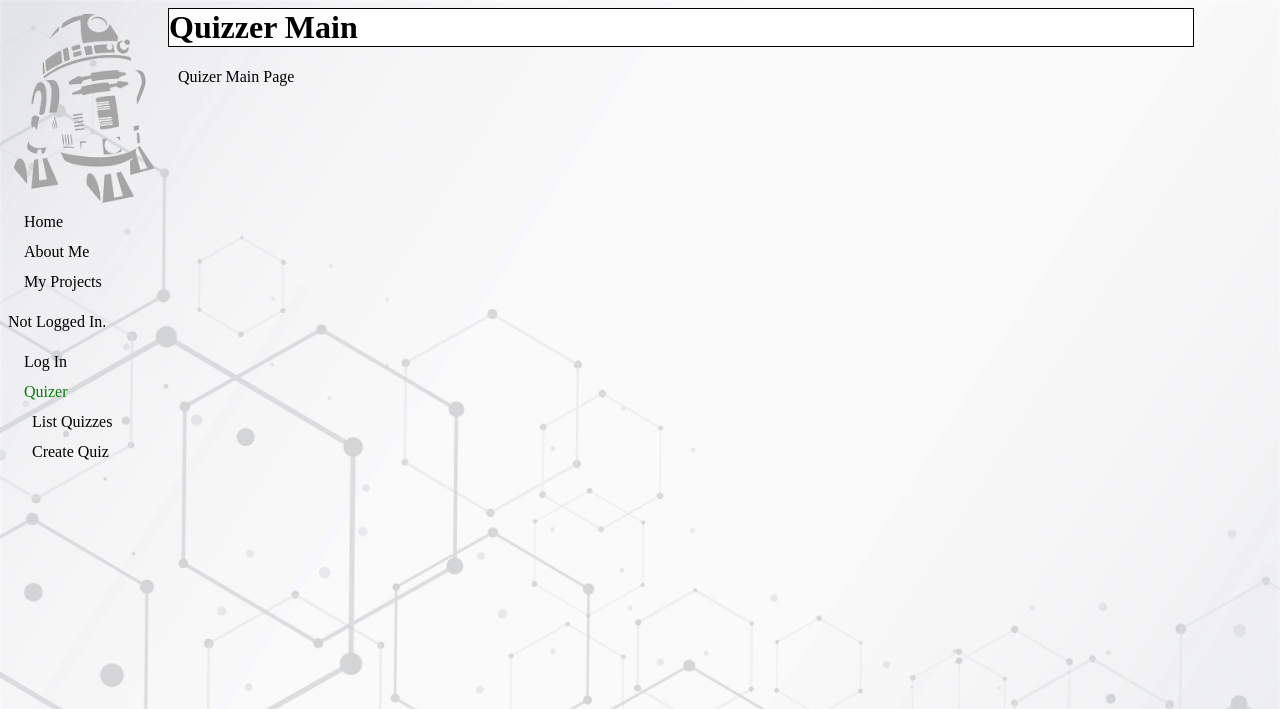
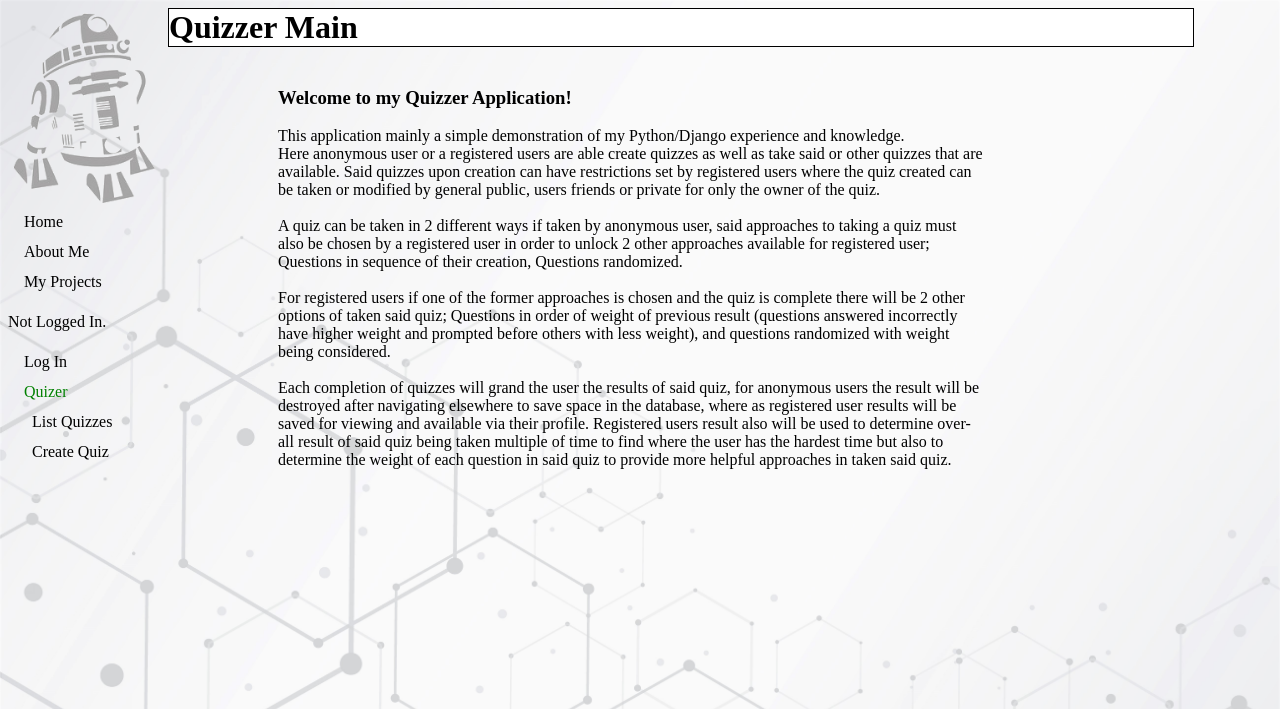
Before and after one commit to andreipakemp/Portfolio, a Django app: page /quizzer/ in a window 1280 px wide. Shown: the top 709 px of the page. Run offline with Django 3.2, Linux system fonts and the light colour scheme; data that the repository does not hold is empty.

```diff
--- a/Quizzer/templates/main.html
+++ b/Quizzer/templates/main.html
@@ -1,6 +1,33 @@
 {% extends "base.html" %}
 
 {% block content %}
-Quizer Main Page
-
+<div class="centered">
+    <h3>Welcome to my Quizzer Application!</h3>
+    <p>
+        This application mainly a simple demonstration of my Python/Django
+        experience and knowledge.</br>
+        Here anonymous user or a registered users are able create quizzes
+        as well as take said or other quizzes that are available. Said
+        quizzes upon creation can have restrictions set by registered users
+        where the quiz created can be taken or modified by general public,
+        users friends or private for only the owner of the quiz.</br></br>
+        A quiz can be taken in 2 different ways if taken by anonymous user,
+        said approaches to taking a quiz must also be chosen by a registered
+        user in order to unlock 2 other approaches available for registered
+        user; Questions in sequence of their creation, Questions randomized.</br></br>
+        For registered users if one of the former approaches is chosen and
+        the quiz is complete there will be 2 other options of taken said quiz;
+        Questions in order of weight of previous result (questions answered
+        incorrectly have higher weight and prompted before others with
+        less weight), and questions randomized with weight being considered.</br></br>
+        Each completion of quizzes will grand the user the results of said
+        quiz, for anonymous users the result will be destroyed after navigating
+        elsewhere to save space in the database, where as registered user
+        results will be saved for viewing and available via their profile.
+        Registered users result also will be used to determine over-all result
+        of said quiz being taken multiple of time to find where the user
+        has the hardest time but also to determine the weight of each question
+        in said quiz to provide more helpful approaches in taken said quiz.
+    </p>
+</div>
 {% endblock %}
```
Also changed, not shown: db.sqlite3.
